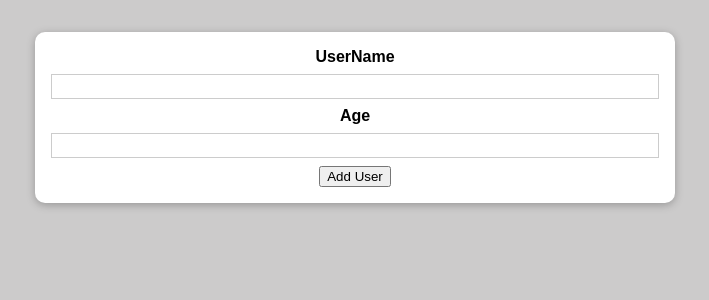
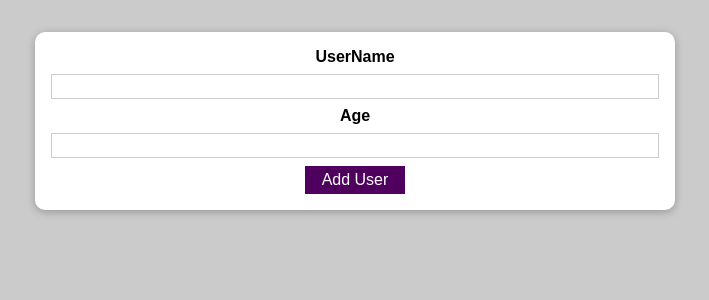
Before and after one commit to sarveshhome/ReactPracticeApp, a React (Create React App) app: page / in a window 1280 px wide. Shown: the top 300 px of the page, without its empty margins (285-994 px from the left). Built offline with nearby package versions, Linux system fonts and the light colour scheme.

Commit message:
Button component

```diff
--- /dev/null
+++ b/src/UI/Button.js
@@ -0,0 +1,13 @@
+import React from 'react';
+import classes from './Button.module.css';
+
+const Button =(props)=>{
+    return (
+        <button className={classes.button}
+        type={props.type||'button'}
+        onClick={props.onClick}>{props.children}</button>
+    );
+}
+
+
+export default Button;
--- /dev/null
+++ b/src/UI/Button.module.css
@@ -0,0 +1,18 @@
+.button {
+    font: inherit;
+    border: 1px solid #4f005f;
+    background: #4f005f;
+    color: white;
+    padding: 0.25rem 1rem;
+    cursor: pointer;
+  }
+
+  .button:hover,
+  .button:active {
+    background: #741188;
+    border-color: #741188;
+  }
+
+  .button:focus {
+    outline: none;
+  }
--- a/src/Users/AddUser.js
+++ b/src/Users/AddUser.js
@@ -1,10 +1,13 @@
 import React from 'react';
+import Button from '../UI/Button';
 import Card from '../UI/Card';
 import cssclass from './AddUser.module.css';
 const AddUser =(props)=> {
 
 const addUserHandle = (event) => {
     event.preventDefault();
+    console.log(event.target);
+    console.log(event.target[0].value);
 }
 
 
@@ -15,7 +18,7 @@
                 <input type="input" name="username" id="username"></input>
                 <label htmlFor="age">Age</label>
                 <input type="number" name="age" id="age"></input>
-                <button id="btnSubmit" name="btnSubmit">Add User</button>
+                <Button id="btnSubmit" name="btnSubmit">Add User</Button>
             </form>
         </Card>
     )
```
